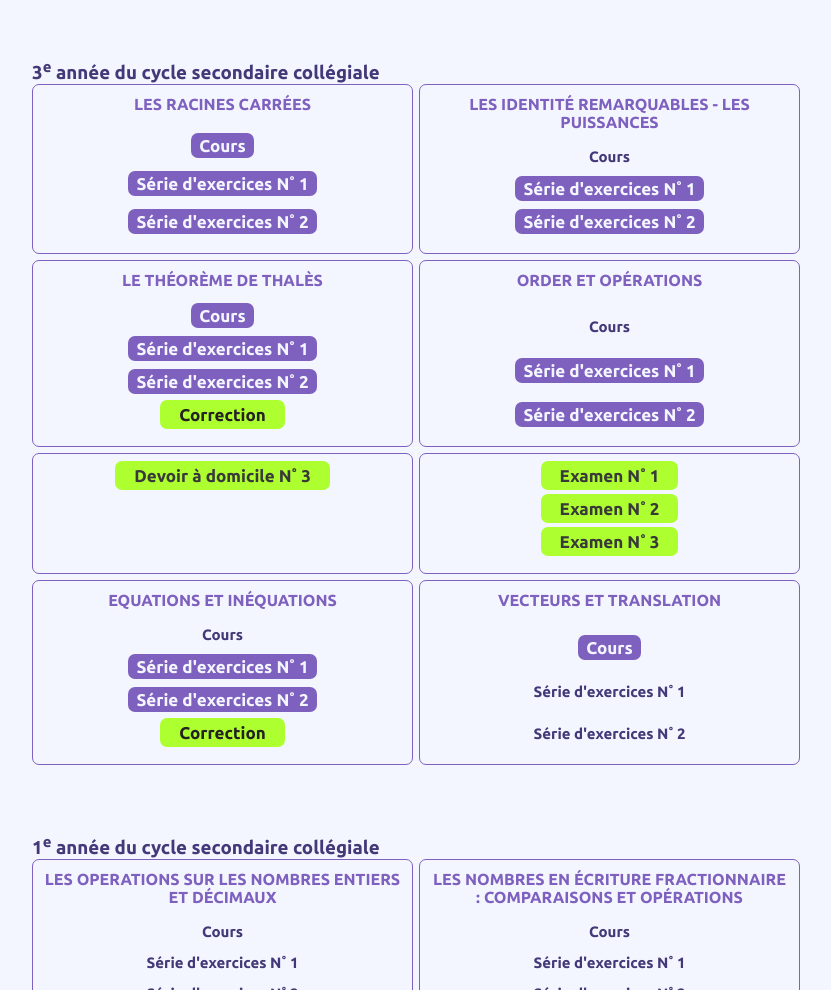
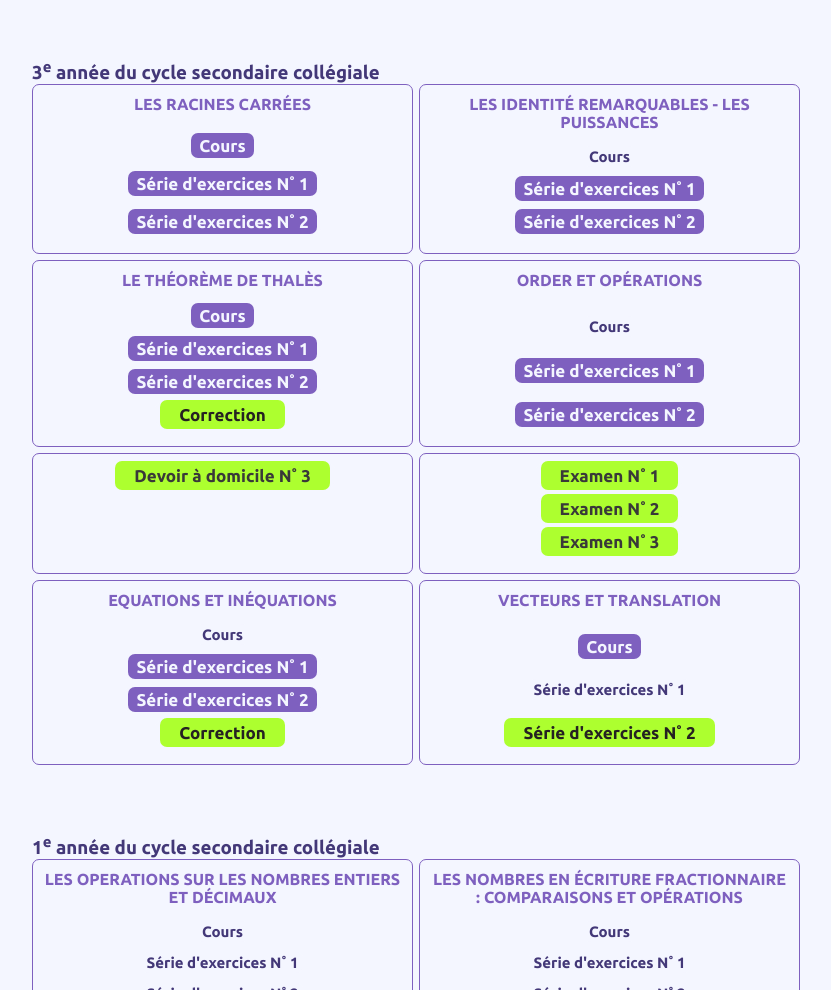
Before and after one commit to Ayo-Oub/collegeMaths, a plain HTML site: page index.html in a window 1280 px wide. Shown: the part 110-1100 px from the top of the page, without its empty margins (224-1055 px from the left). Drawn offline with Linux system fonts and the light colour scheme.

Commit message:
add file

```diff
--- a/index.html
+++ b/index.html
@@ -77,7 +77,7 @@
             <h4>Vecteurs et translation</h4>
             <h6><a href="Cours/3Apic/10VectTrans.pdf" download>Cours</a></h6>
             <p>Série d'exercices N˚ 1</p>
-            <p>Série d'exercices N˚ 2</p>
+            <p><a style="background-color: greenyellow; color: rgb(37, 34, 34); padding: 5px 19px;" href="Exercices/3Apic/9Correction.pdf" download >Série d'exercices N˚ 2</a></p>
           </div>
         </div>
       </div>
```
Also changed, not shown: 1 other file.
